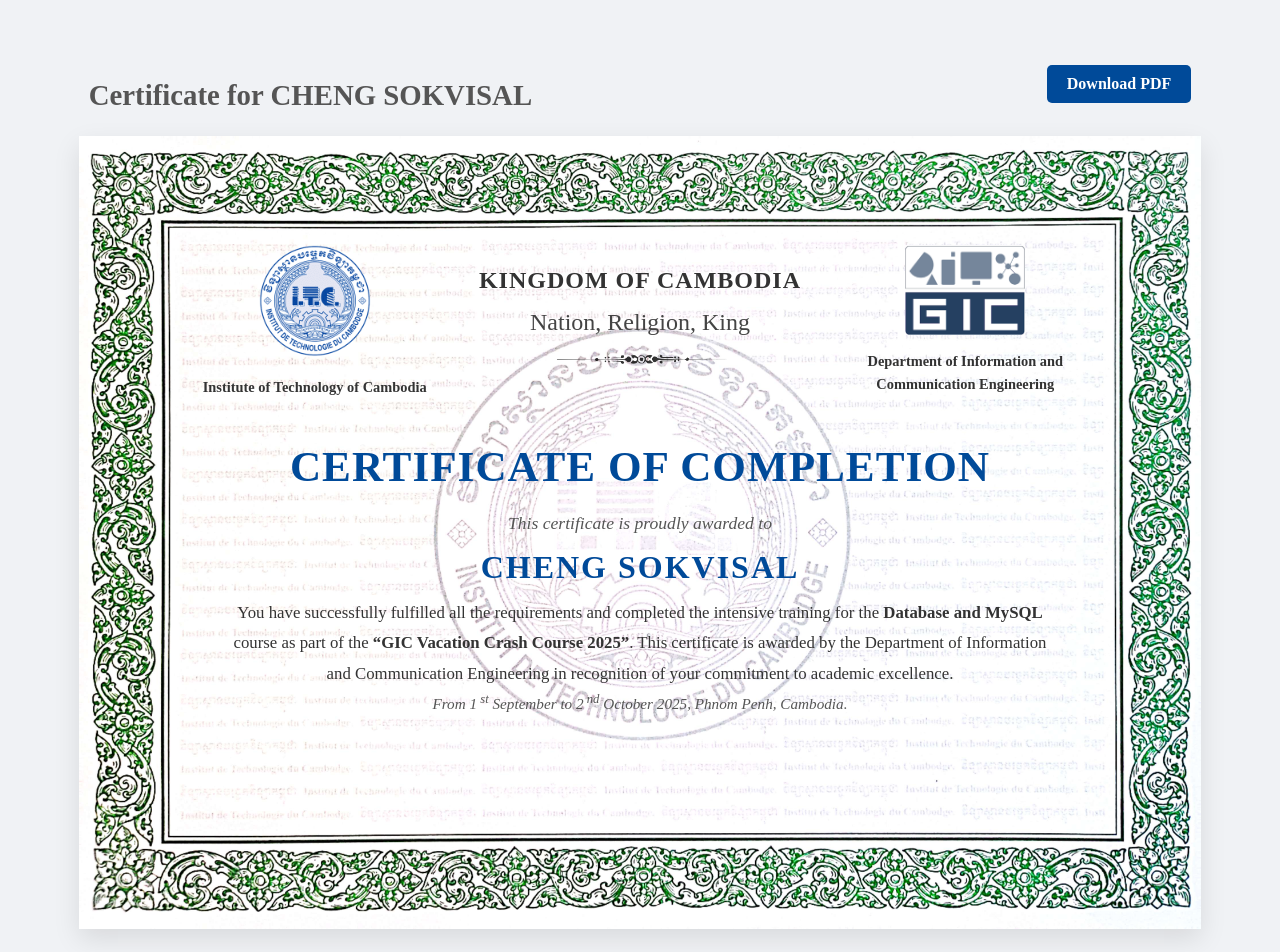
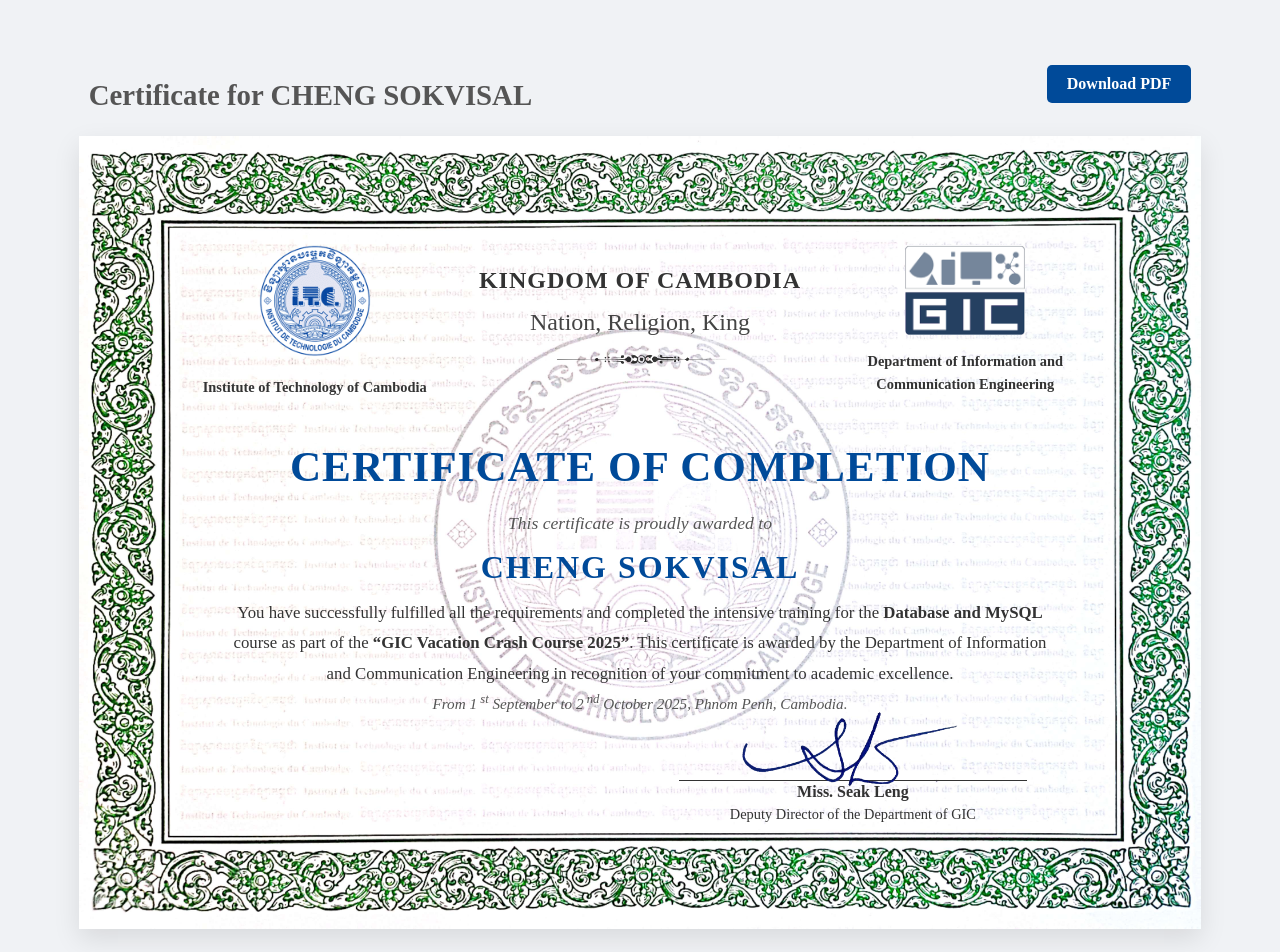
Before and after one commit to Chumdararith-LOU/Course_Completion, a React (Vite) app: page / in a window 1280 px wide. Shown: the top 952 px of the page. Built offline with nearby package versions, Linux system fonts and the light colour scheme.

Commit message:
Add signature of miss seak leng

```diff
--- a/src/App.css
+++ b/src/App.css
@@ -238,7 +238,7 @@
 
 .signature-block {
   display: flex;
-  justify-content: space-between;
+  justify-content: flex-end;
   width: 85%;
   margin: 0 auto;
 }
@@ -265,6 +265,23 @@
   font-size: 1rem;
   font-family: var(--font-heading);
   font-weight: 700;
+}
+
+.signature {
+  position: relative;
+}
+
+.signature-image {
+  position: absolute;
+  left: 50%;
+  transform: translateX(-50%);
+  bottom: 20px;
+  width: 250px;
+  height: auto;
+}
+
+.signature-line {
+  margin-top: -20px;
 }
 
 .certificate-header,
--- a/src/Component/Candidates.jsx
+++ b/src/Component/Candidates.jsx
@@ -3,6 +3,7 @@
 import html2canvas from 'html2canvas';
 import Header from './header.jsx';
 import Template from './template.jsx';
+import Footer from './footer.jsx'
 
 export default function Candidate({ name }) {
   // Create a ref to attach to the certificate DOM element
@@ -50,6 +51,7 @@
         <div className="certificate-inner">
           <Header />
           <Template name={name} />
+          <Footer/>
         </div>
       </section>
     </div>
--- a/src/Component/footer.jsx
+++ b/src/Component/footer.jsx
@@ -1,20 +1,16 @@
+import signature from "../assets/signature.png";
+
 export default function Footer() {
   return (
     <footer className="certificate-footer">
       <div className="signature-block">
         <div className="signature">
+          <img src={signature} alt="Signature" className="signature-image" />
           <p className="signature-line"></p>
           <p>
-            <strong>Mr. SOY Ty</strong>
+            <strong>Miss. Seak Leng</strong>
           </p>
-          <p>Deputy General-Director of ITC</p>
-        </div>
-        <div className="signature">
-          <p className="signature-line"></p>
-          <p>
-            <strong>Mr. Lay Heng</strong>
-          </p>
-          <p>Head of the Department of GIC</p>
+          <p>Deputy Director of the Department of GIC</p>
         </div>
       </div>
     </footer>
```
Also changed, not shown: src/assets/signature.png (added).
